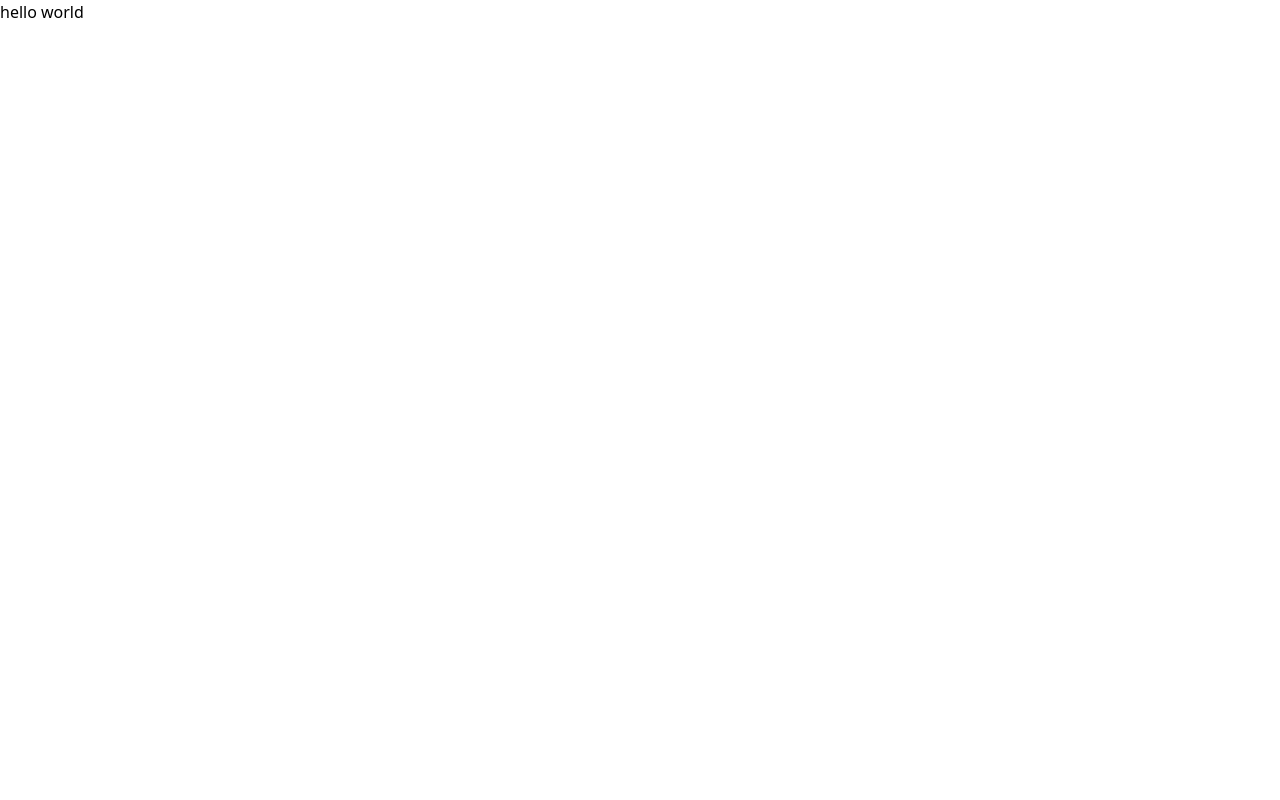
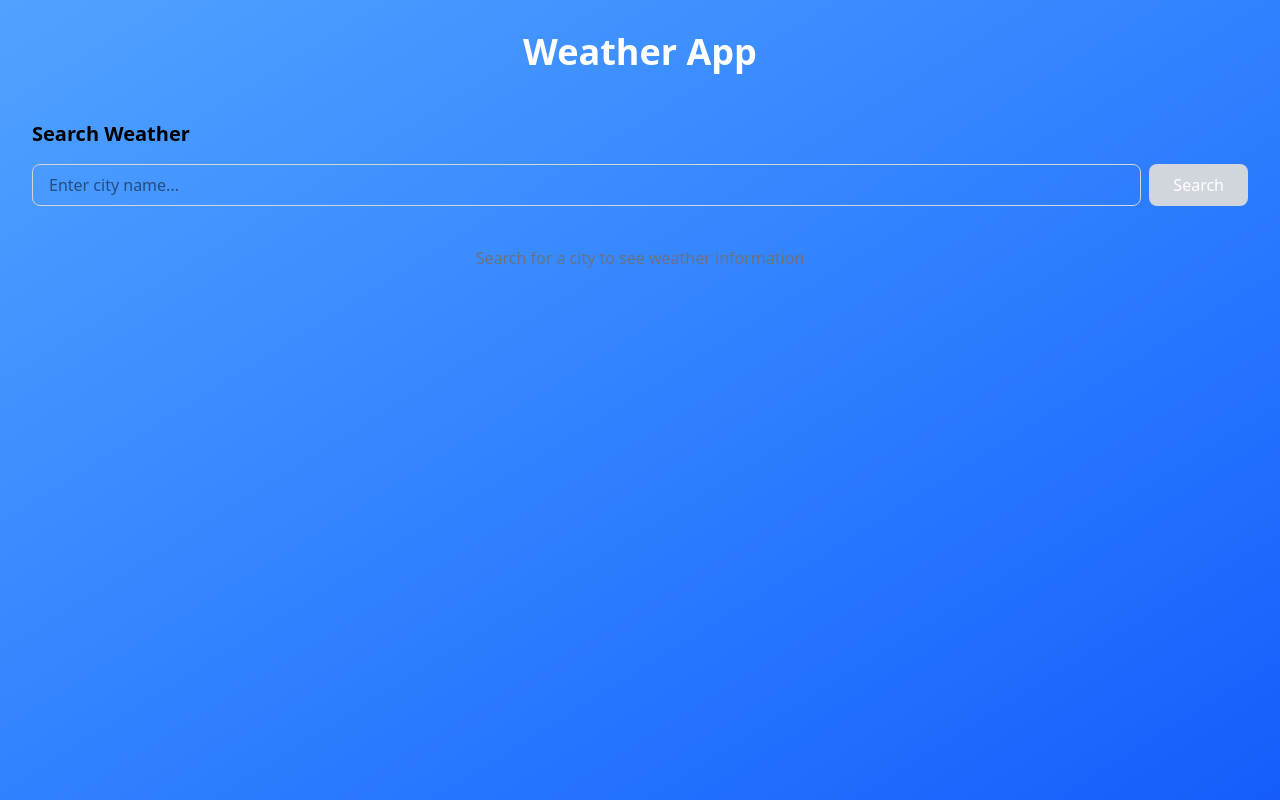
Before and after one commit to Ayoub-fetti/Weather-App, a Vue app: page / in a window 1280 px wide. Before the commit this address had no page. Built offline with nearby package versions, Linux system fonts and the light colour scheme; no server answers.

Commit message:
wainting for api key to be active

```diff
--- a/src/App.vue
+++ b/src/App.vue
@@ -1,11 +1,21 @@
 <script setup lang="ts">
-import { RouterView } from 'vue-router';
+import { ref } from 'vue'
+import WeatherCard from './views/WeatherCard.vue'
+import SearchBar from './views/SearchBar.vue'
 
+const weatherData = ref(null)
+
+const handleWeatherData = (data) => {
+  weatherData.value = data
+}
 </script>
 
 <template>
-  <div>
-    <h1>hello world</h1>
-    <RouterView/>
+  <div class="min-h-screen bg-gradient-to-br from-blue-400 to-blue-600 py-8">
+    <div class="container mx-auto px-4">
+      <h1 class="text-4xl font-bold text-white text-center mb-8">Weather App</h1>
+      <SearchBar @weather-data="handleWeatherData" />
+      <WeatherCard :weather-data="weatherData" />
+    </div>
   </div>
 </template>
--- a/src/main.js
+++ b/src/main.js
@@ -4,11 +4,11 @@ import { createApp } from 'vue'
 import { createPinia } from 'pinia'
 
 import App from './App.vue'
-import router from './router'
+// import router from './router'
 
 const app = createApp(App)
 
 app.use(createPinia())
-app.use(router)
+// app.use(router)
 
 app.mount('#app')
--- /dev/null
+++ b/src/services/weatherService.js
@@ -0,0 +1,34 @@
+const API_KEY = import.meta.env.VITE_WEATHER_API_KEY
+const BASE_URL = import.meta.env.VITE_WEATHER_API_URL
+
+export const weatherService = {
+  async getCurrentWeather(city) {
+    try {
+      const response = await fetch(
+        `${BASE_URL}/weather?q=${city}&appid=${API_KEY}&units=metric`
+      )
+      if (!response.ok) {
+        throw new Error('Weather data not found')
+      }
+      return await response.json()
+    } catch (error) {
+      console.error('Error fetching weather data:', error)
+      throw error
+    }
+  },
+
+  async getWeatherByCoords(lat, lon) {
+    try {
+      const response = await fetch(
+        `${BASE_URL}/weather?lat=${lat}&lon=${lon}&appid=${API_KEY}&units=metric`
+      )
+      if (!response.ok) {
+        throw new Error('Weather data not found')
+      }
+      return await response.json()
+    } catch (error) {
+      console.error('Error fetching weather data:', error)
+      throw error
+    }
+  }
+}
--- a/src/views/SearchBar.vue
+++ b/src/views/SearchBar.vue
@@ -1,5 +1,42 @@
 <template>
-  <div>
-    <h1>this is the search bar</h1>
+  <div class="search-container p-4">
+    <h2 class="text-xl font-bold mb-4">Search Weather</h2>
+    <div class="flex gap-2">
+      <input
+        v-model="searchCity"
+        @keyup.enter="searchWeather"
+        type="text"
+        placeholder="Enter city name..."
+        class="flex-1 px-4 py-2 border border-gray-300 rounded-lg focus:outline-none focus:ring-2 focus:ring-blue-500"
+      />
+      <button
+        @click="searchWeather"
+        :disabled="!searchCity.trim()"
+        class="px-6 py-2 bg-blue-500 text-white rounded-lg hover:bg-blue-600 disabled:bg-gray-300"
+      >
+        Search
+      </button>
+    </div>
   </div>
 </template>
+
+<script setup>
+import { ref } from 'vue'
+import { weatherService } from '../services/weatherService.js'
+
+const searchCity = ref('')
+
+const emit = defineEmits(['weather-data'])
+
+const searchWeather = async () => {
+  if (!searchCity.value.trim()) return
+
+  try {
+    const weatherData = await weatherService.getCurrentWeather(searchCity.value)
+    emit('weather-data', weatherData)
+    searchCity.value = ''
+  } catch (error) {
+    alert('City not found. Please try again.')
+  }
+}
+</script>
--- a/src/views/WeatherCard.vue
+++ b/src/views/WeatherCard.vue
@@ -1,5 +1,48 @@
 <template>
-  <div>
-    <h1>this is card page</h1>
+  <div class="weather-card p-6 max-w-md mx-auto">
+    <div v-if="weatherData" class="bg-white rounded-lg shadow-lg p-6">
+      <h2 class="text-2xl font-bold mb-2">{{ weatherData.name }}, {{ weatherData.sys.country }}</h2>
+      <div class="flex items-center justify-between mb-4">
+        <div>
+          <p class="text-4xl font-bold">{{ Math.round(weatherData.main.temp) }}°C</p>
+          <p class="text-gray-600 capitalize">{{ weatherData.weather[0].description }}</p>
+        </div>
+        <img
+          :src="`https://openweathermap.org/img/wn/${weatherData.weather[0].icon}@2x.png`"
+          :alt="weatherData.weather[0].description"
+          class="w-16 h-16"
+        />
+      </div>
+      <div class="grid grid-cols-2 gap-4 text-sm">
+        <div>
+          <p class="text-gray-600">Feels like</p>
+          <p class="font-semibold">{{ Math.round(weatherData.main.feels_like) }}°C</p>
+        </div>
+        <div>
+          <p class="text-gray-600">Humidity</p>
+          <p class="font-semibold">{{ weatherData.main.humidity }}%</p>
+        </div>
+        <div>
+          <p class="text-gray-600">Wind Speed</p>
+          <p class="font-semibold">{{ weatherData.wind.speed }} m/s</p>
+        </div>
+        <div>
+          <p class="text-gray-600">Pressure</p>
+          <p class="font-semibold">{{ weatherData.main.pressure }} hPa</p>
+        </div>
+      </div>
+    </div>
+    <div v-else class="text-center text-gray-500">
+      <p>Search for a city to see weather information</p>
+    </div>
   </div>
 </template>
+
+<script setup>
+const props = defineProps({
+  weatherData: {
+    type: Object,
+    default: null
+  }
+})
+</script>
```
Also changed, not shown: 1 other file (tests, documents, lock files or other folders).
